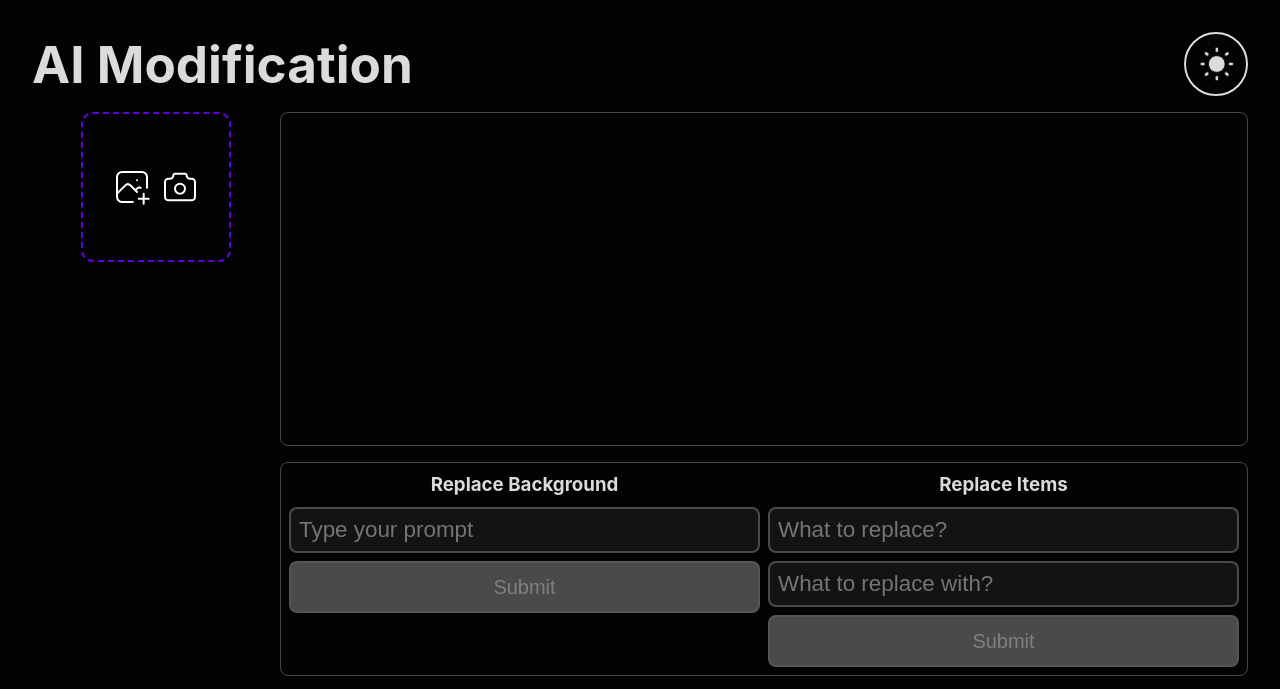
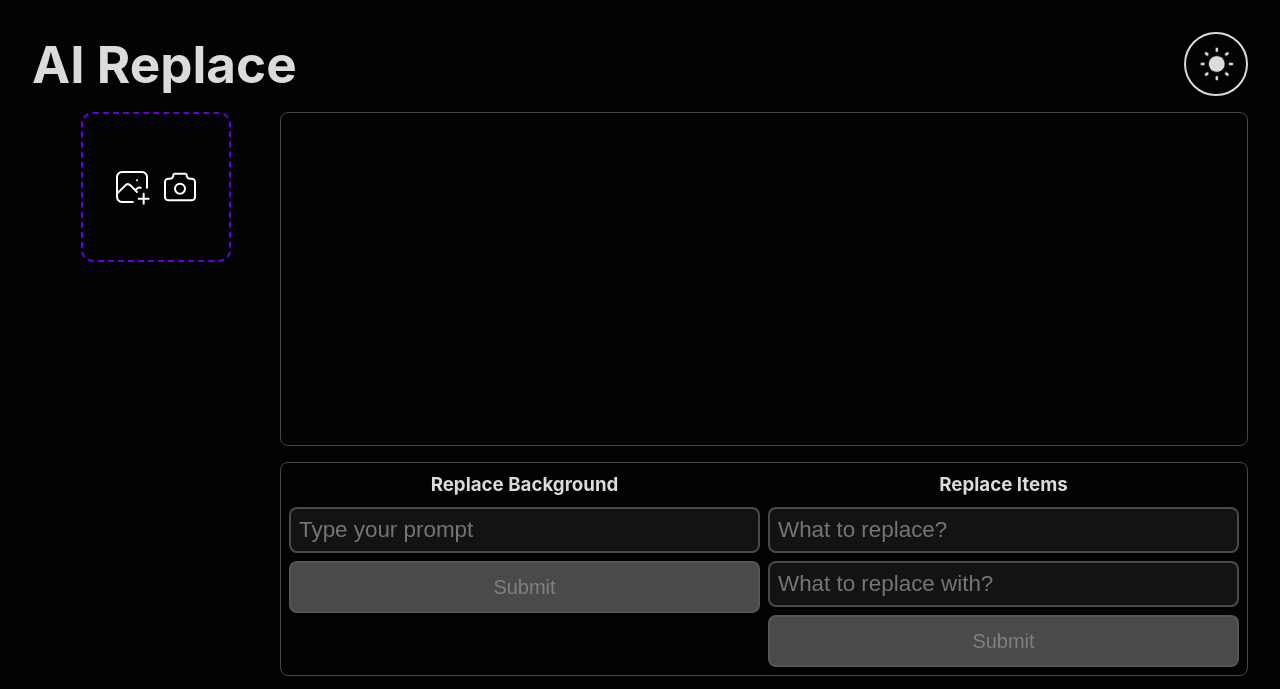
Before and after one commit to froma-dev/spooky-draw, a website built with Vite: page index.html in a window 1280 px wide. Shown: the top 689 px of the page. Built offline with nearby package versions, Linux system fonts and the light colour scheme; no server answers; what @cloudinary/url-gen would draw is missing.

Commit message:
change: texts

```diff
--- a/index.html
+++ b/index.html
@@ -4,7 +4,7 @@
     <meta charset="UTF-8"/>
     <link rel="icon" type="image/svg+xml" href="/skull.svg"/>
     <meta name="viewport" content="width=device-width, initial-scale=1.0"/>
-    <title>Vite + TS</title>
+    <title>AI Background Replace</title>
     <script type="module" src="/src/main.ts" defer></script>
 </head>
 <body>
--- a/src/components/Header.ts
+++ b/src/components/Header.ts
@@ -12,7 +12,7 @@ export default class Header {
         const themeSwitch = new ThemeSwitch({...params} as ThemeSwitchParams)
         this.$el = document.createElement('header')
         this.$el.classList.add('header')
-        this.$el.innerHTML = `<h1>AI Modification</h1>`
+        this.$el.innerHTML = `<h1>AI Replace</h1>`
 
         this.$el.appendChild(themeSwitch.el)
     }
```
